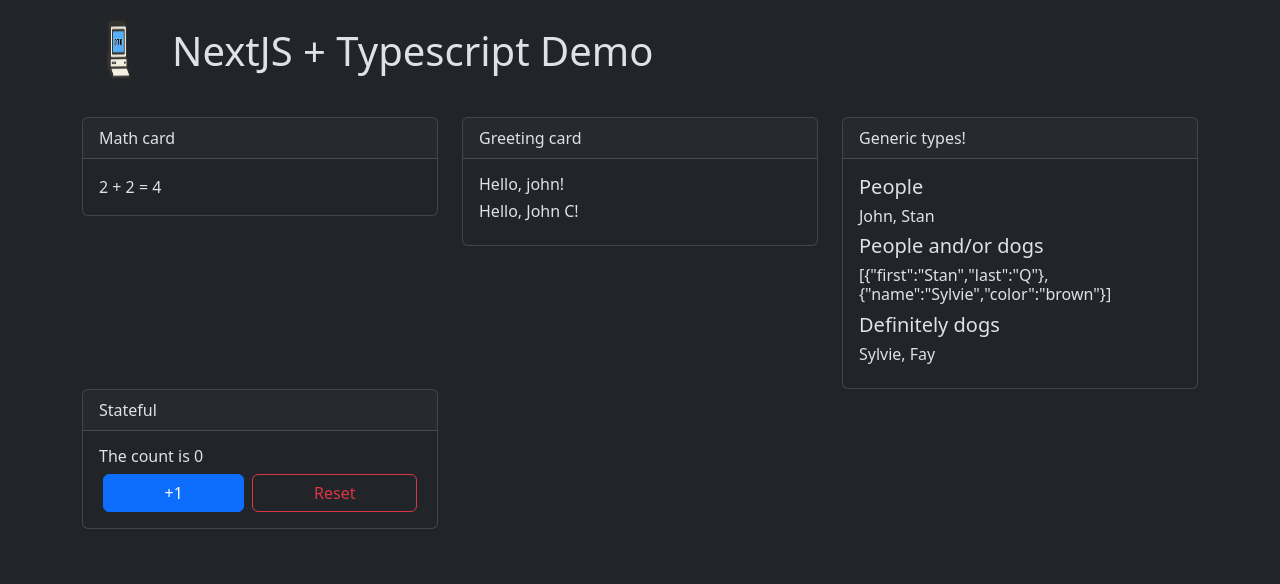
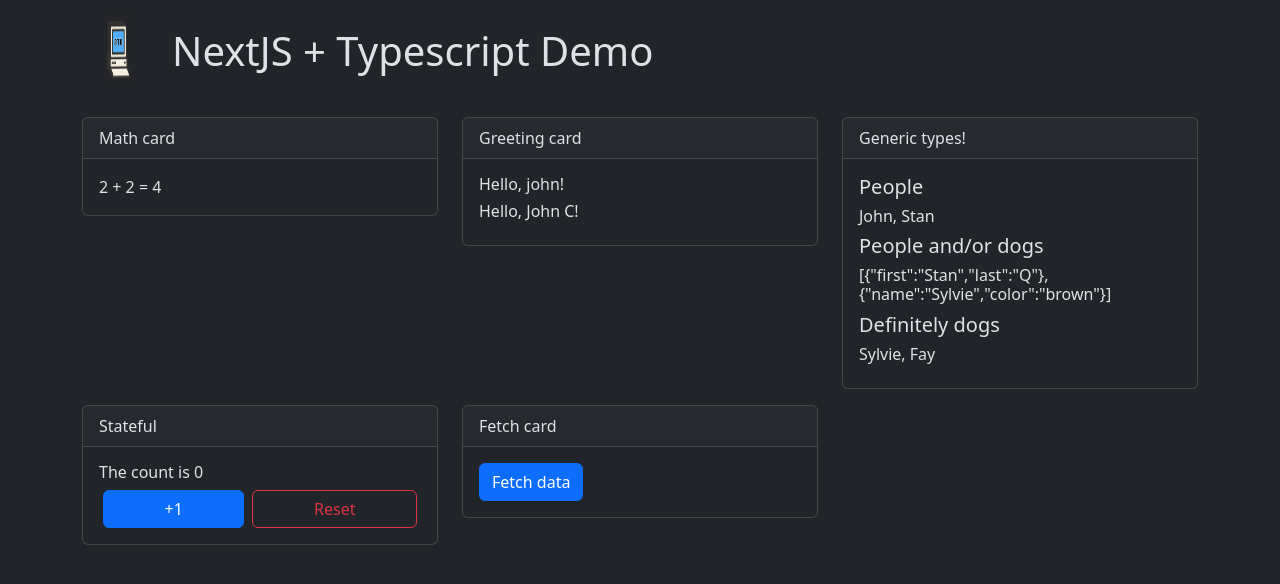
Before and after one commit to johnclary/dts-nextjs-workshop, a Next.js app: page / in a window 1280 px wide. Shown: the top 584 px of the page. Built offline with nearby package versions, Linux system fonts and the light colour scheme.

Commit message:
add zod and stuff

```diff
--- a/app/page.tsx
+++ b/app/page.tsx
@@ -4,6 +4,7 @@
 import Image from "react-bootstrap/Image";
 import Navbar from "react-bootstrap/Navbar";
 import NavbarBrand from "react-bootstrap/NavbarBrand";
+import DataFetchCard from "@/components/DataFetchCard";
 import MathCard from "@/components/MathCard";
 import NameCard from "@/components/GreetingCard";
 import GenericsCard from "@/components/GenericsCard";
@@ -24,17 +25,20 @@
         <span className="display-6">NextJS + Typescript Demo</span>
       </Navbar>
       <Row>
-        <Col md={6} lg={4}>
+        <Col md={6} lg={4} className="mb-3">
           <MathCard />
         </Col>
-        <Col md={6} lg={4}>
+        <Col md={6} lg={4} className="mb-3">
           <NameCard />
         </Col>
-        <Col md={6} lg={4}>
+        <Col md={6} lg={4} className="mb-3">
           <GenericsCard />
         </Col>
-        <Col md={6} lg={4}>
+        <Col md={6} lg={4} className="mb-3">
           <StatefulCard />
+        </Col>
+        <Col md={6} lg={4} className="mb-3">
+          <DataFetchCard />
         </Col>
       </Row>
     </Container>
--- a/components/DataFetchCard.tsx
+++ b/components/DataFetchCard.tsx
@@ -1,21 +1,53 @@
-// "use client";
-// import { useEffect } from "react";
+"use client";
+import { useState } from "react";
+import Button from "react-bootstrap/Button";
 import Card from "react-bootstrap/Card";
 import CardBody from "react-bootstrap/CardBody";
 import CardHeader from "react-bootstrap/CardHeader";
+import { z } from "zod";
 
-// const getData = async () => {
-//   return fetch(
-//     "https://data.austintexas.gov/resource/b4k4-adkb.geojson?$limit=10"
-//   ).then((data) => data);
-// };
+type Camera = {
+  camera_id: string;
+  location_name: string;
+  camera_status: string;
+};
+
+const cameraDataSchema = z.array(
+  z.object({
+    camera_id: z.string(),
+    location_name: z.string(),
+    camera_status: z.string(),
+  })
+);
+
+const validateData = (data: unknown) => cameraDataSchema.parse(data);
 
 export default function DataFetchCard() {
+  const [data, setData] = useState<null | Camera[]>(null);
+
+  if (data) {
+    try {
+      validateData(data);
+    } catch (err) {
+      console.error(err);
+    }
+  }
+
   return (
     <Card>
       <CardHeader>Fetch card</CardHeader>
       <CardBody>
-        <span>Hi</span>
+        <Button
+          onClick={() => {
+            fetch(
+              "https://data.austintexas.gov/resource/b4k4-adkb.json?$limit=10&$select=camera_id,location_name,camera_status"
+            )
+              .then((res) => res.json())
+              .then((data) => setData(data));
+          }}
+        >
+          Fetch data
+        </Button>
       </CardBody>
     </Card>
   );
--- a/package.json
+++ b/package.json
@@ -14,7 +14,8 @@
     "react": "^18",
     "react-bootstrap": "^2.10.6",
     "react-dom": "^18",
-    "sass": "^1.81.0"
+    "sass": "^1.81.0",
+    "zod": "^3.23.8"
   },
   "devDependencies": {
     "@types/node": "^20",
```
Also changed, not shown: 2 other files (tests, documents, lock files or other folders).
